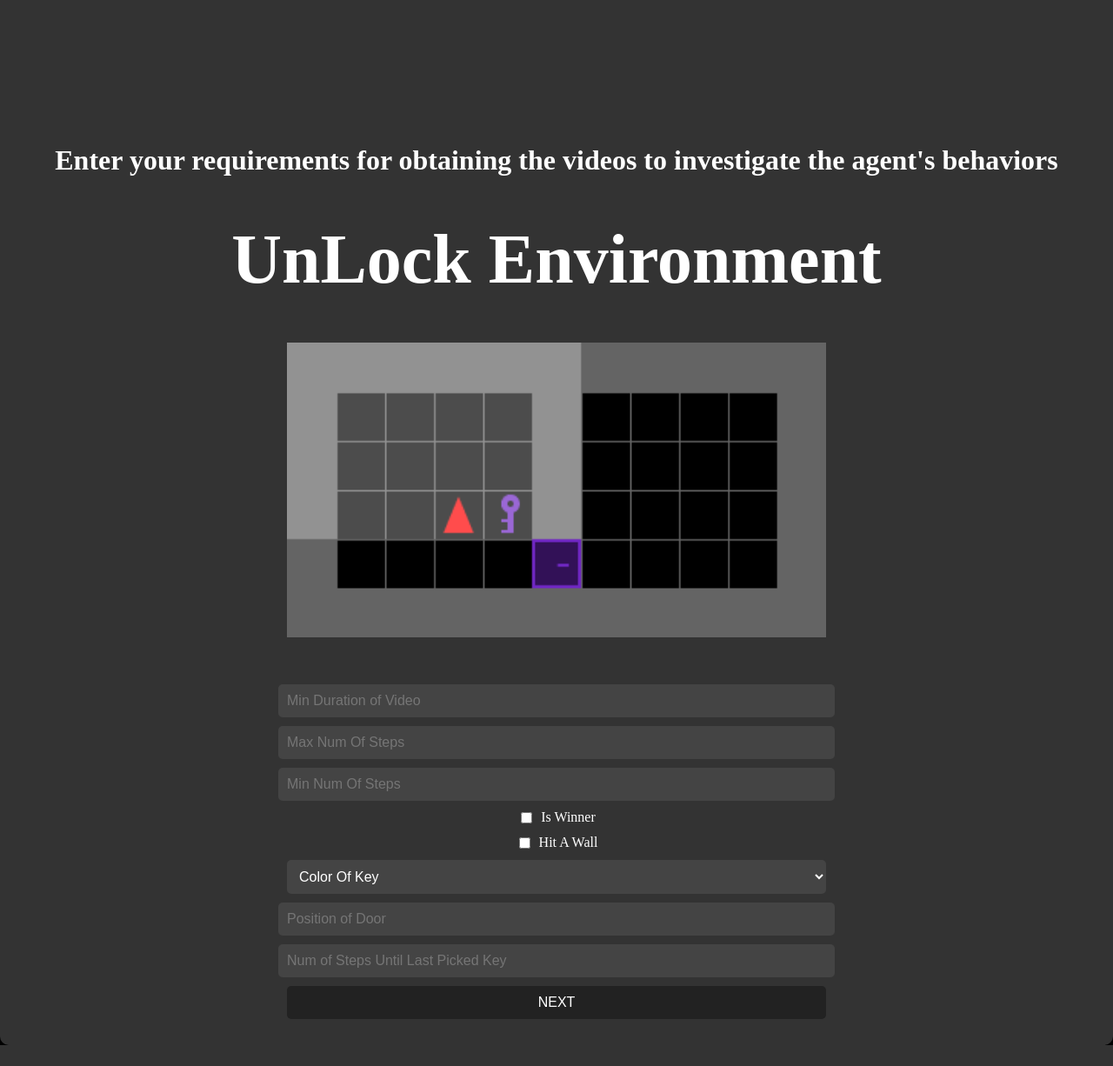
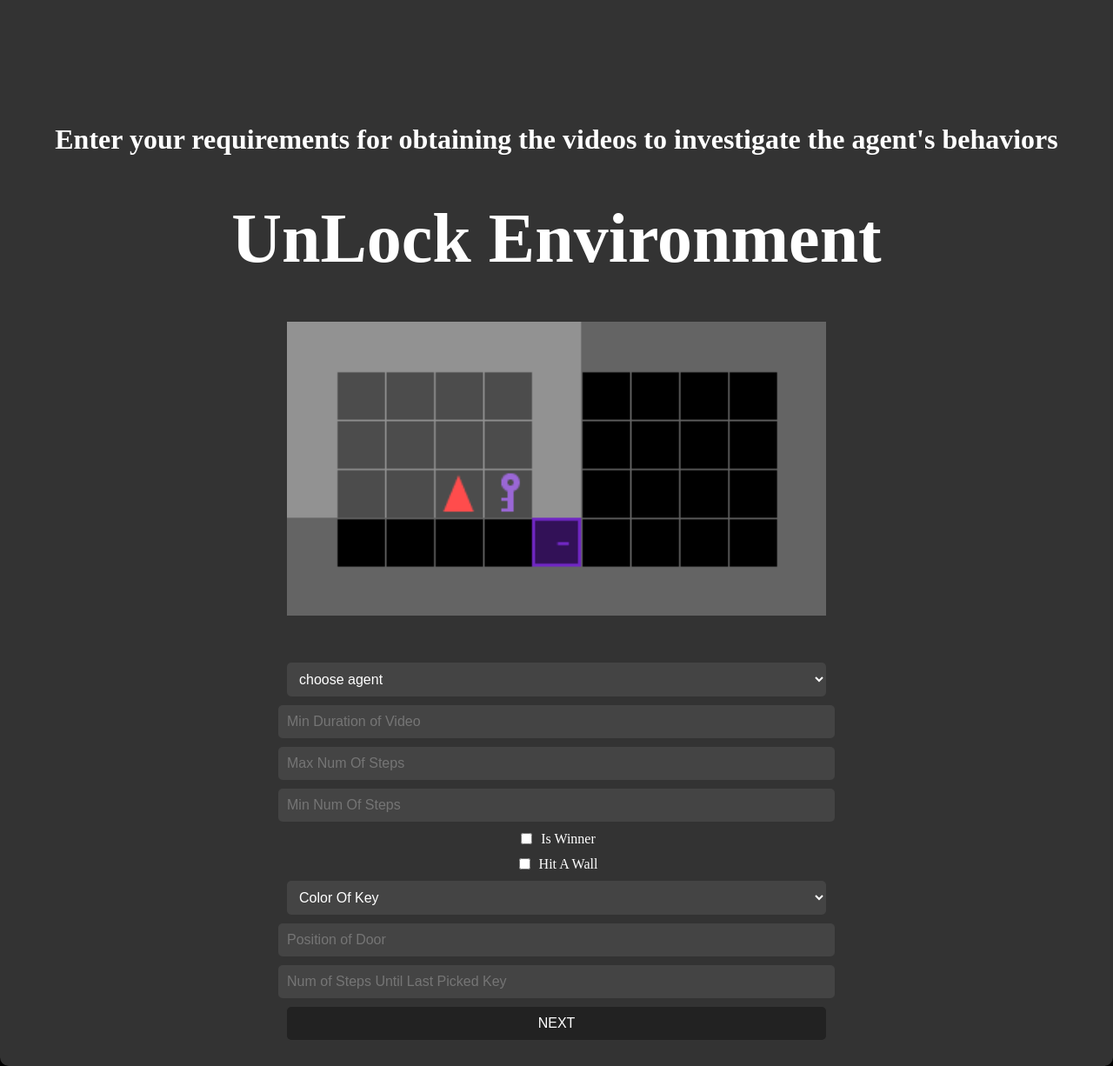
Before and after one commit to ItsRamiz/eXplainableAI, a Flask app: page /unlock_env in a window 1280 px wide. Shown: the whole page at 87% size. Before the commit the page ends 1202 px from the top, so only its background shows below. Run offline with Flask 3, Linux system fonts and the light colour scheme.

Commit message:
The option to choose the agent training folder has been added in the XAI

```diff
--- a/environments/unlock_env.py
+++ b/environments/unlock_env.py
@@ -43,15 +43,14 @@ def submit_unlock_env(request):
             door_position = int(request.form['doorPosition'].replace(',', '')) if request.form['doorPosition'] else -999
             max_steps_until_key = int(request.form['stepsUntilKey'].replace(',', '')) if request.form[
                 'stepsUntilKey'] else 1000000
-
             # Check for checkbox and select fields
             is_winner = 1 if 'isWinner' in request.form else 0
             hit_a_wall = 1 if 'hitAWall' in request.form else 0
             key_color = request.form['keyColor'] if 'keyColor' in request.form and request.form[
                 'keyColor'] else 'unknown'
 
-            agent_model_path = Path(r'storage\Unlockenv')
-
+            selected_agent = request.form['chooseAgent']
+            agent_model_path = Path(f'storage/{selected_agent}')
             if not agent_model_path.exists():
                 return f"Model file not found: {agent_model_path}"
 
--- a/main.py
+++ b/main.py
@@ -16,6 +16,7 @@ app.secret_key = 'your_secret_key'
 
 visualization_process = None
 env_data_path = os.path.join(app.root_path, 'customEnvs/environment.json')
+storage_folder = 'storage'
 
 # Main page
 @app.route('/')
@@ -33,7 +34,8 @@ def XAI_system2():
 
 @app.route('/unlock_env')
 def unlock_env():
-    return render_template('UnlockEnv.html')
+    agent_folders = [name for name in os.listdir(storage_folder) if os.path.isdir(os.path.join(storage_folder, name))]
+    return render_template('UnlockEnv.html', agent_folders=agent_folders)
 
 @app.route('/submit_unlock', methods=['POST'])
 def submit_unlock():
--- a/templates/DynamicObstacles.html
+++ b/templates/DynamicObstacles.html
@@ -90,7 +90,7 @@
             </div>
             <div class="form-group">
                 <select id="numBalls" name="rappedByNumBalls">
-                    <option value="" disabled selected>rapped by num balls</option>
+                    <option value="" disabled selected>wrapped by num balls</option>
                     <option value="0">0</option>
                     <option value="1">1</option>
                     <option value="2">2</option>
--- a/templates/UnlockEnv.html
+++ b/templates/UnlockEnv.html
@@ -81,6 +81,12 @@
             <img src="{{ url_for('static', filename='images/UnlockenvGif.gif') }}" alt="Environment Image" width="50%">
         </div>
         <form action="/submit_unlock" method="POST">
+            <select class="input-field" name="chooseAgent">
+                <option value="" disabled selected>choose agent</option>
+                {% for folder in agent_folders %}
+                <option value="{{ folder }}">{{ folder }}</option>
+                {% endfor %}
+            </select>
             <input class="input-field" type="text" name="minDuration" placeholder="Min Duration of Video" required>
             <input class="input-field" type="text" name="maxSteps" placeholder="Max Num Of Steps" required>
             <input class="input-field" type="text" name="minSteps" placeholder="Min Num Of Steps" required>
```
Also changed, not shown: templates/Main.html (+0 -7 lines).
